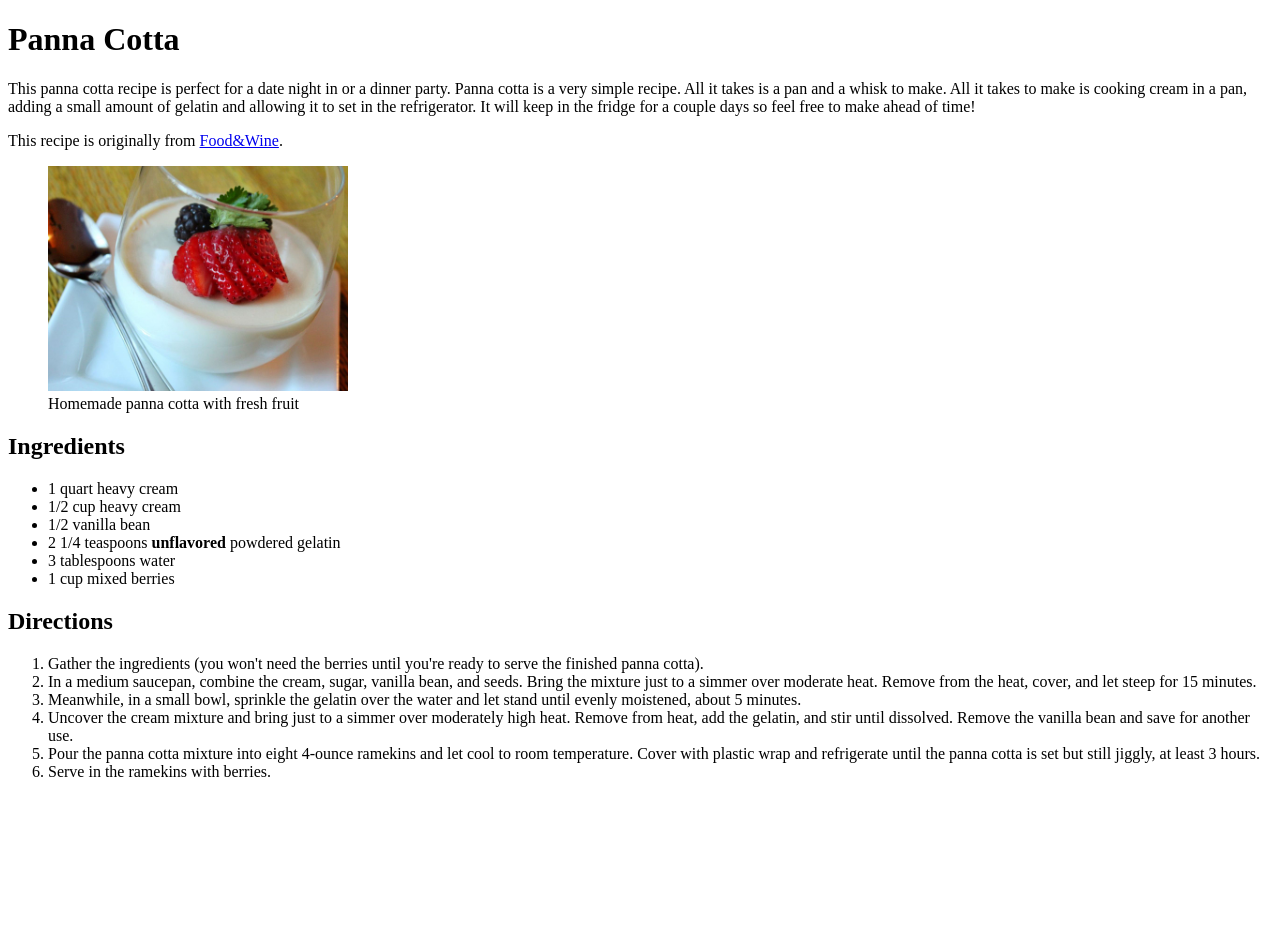
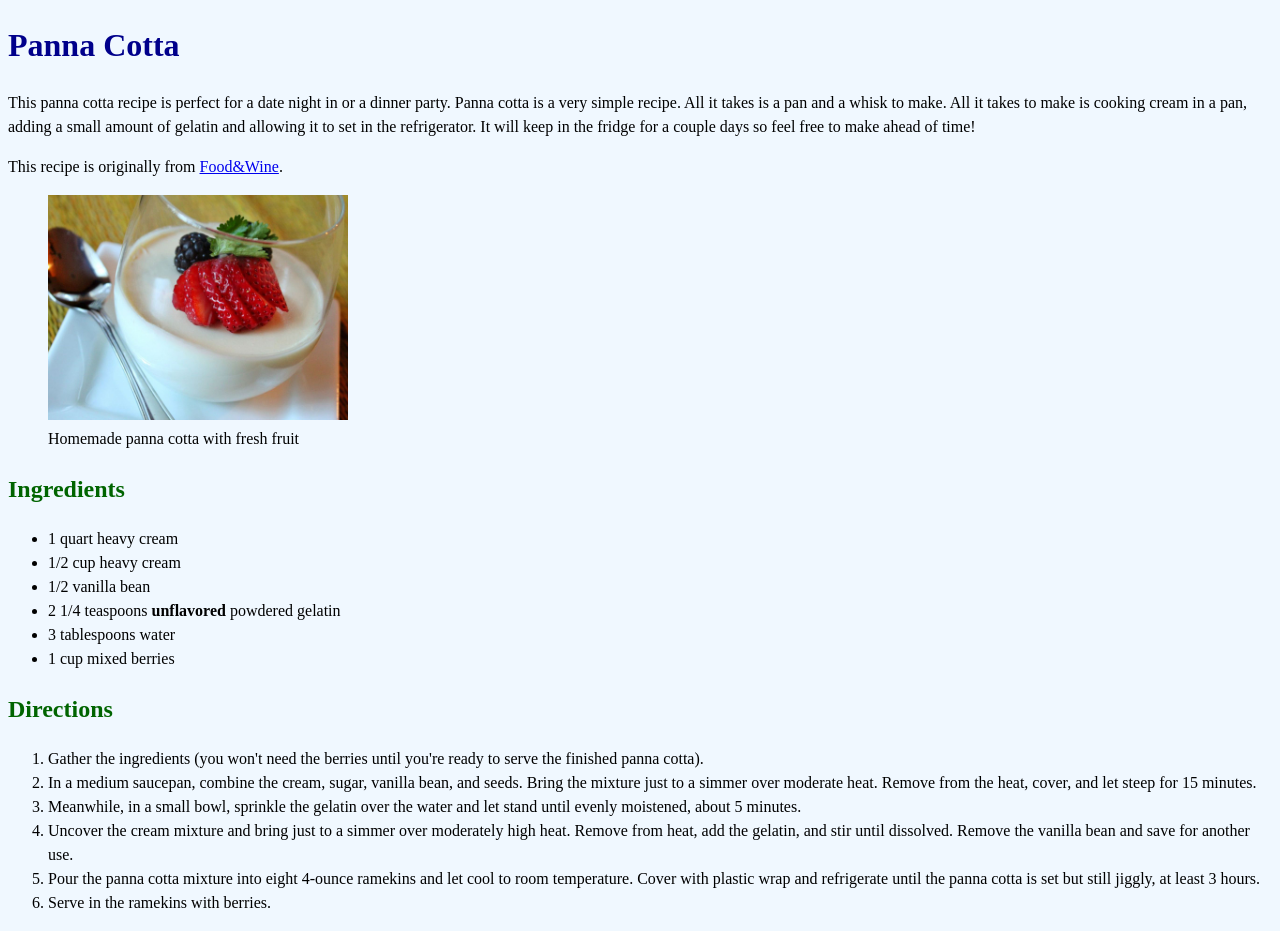
Before and after one commit to Linnaeamae/Recipes, a plain HTML site: page pages/panna-cotta.html in a window 1280 px wide. Before the commit the page ends 800 px from the top, so only its background shows below. Drawn offline with Linux system fonts and the light colour scheme.

Commit message:
impliment style sheet for all pages

```diff
--- /dev/null
+++ b/index.css
@@ -0,0 +1,36 @@
+/*
+basic format:
+selector{
+    property: value;
+    other property: value;
+*/
+
+/*universal selector(astrict) selects everything on the page*/
+*{
+    line-height: 1.5;
+    background-color: aliceblue;
+}
+
+body{
+    font-family:'Verdana, Geneva, Tahoma, sans-serif';
+}
+
+img{
+    width: 300;
+}
+
+ul{
+    list-style:disc;
+}
+
+h1{
+    color: darkblue;
+}
+
+h2{
+    color: darkgreen;
+}
+
+.recipe-name{
+    font:800px;
+}
--- a/pages/panna-cotta.html
+++ b/pages/panna-cotta.html
@@ -3,9 +3,11 @@
     <head>
         <meta charset="UTF-8">
         <Title>Recipes</Title>
+        <link rel="stylesheet" href="../index.css"/>
     </head>
     <body>
         <h1>Panna Cotta</h1>
+        <div class="intro">
             <p>This panna cotta recipe is perfect for a date night in or a dinner party.
                 Panna cotta is a very simple recipe. All it takes is a pan and a whisk to make.
                 All it takes to make is cooking cream in a pan, adding a small amount of gelatin and allowing it to set in the refrigerator.
@@ -21,6 +23,8 @@
                 width = 300>
                 <figcaption>Homemade panna cotta with fresh fruit</figcaption>
             </figure>
+        </div>
+
         <h2>Ingredients</h2>
         <ul>
             <li>1 quart heavy cream</li>
```
Also changed, not shown: index.html (+6 -4 lines), pages/bruschetta.html (+3 -1 lines), pages/lemonade.html (+3 -0 lines). Lines whose indentation alone changed are shown as unchanged.
